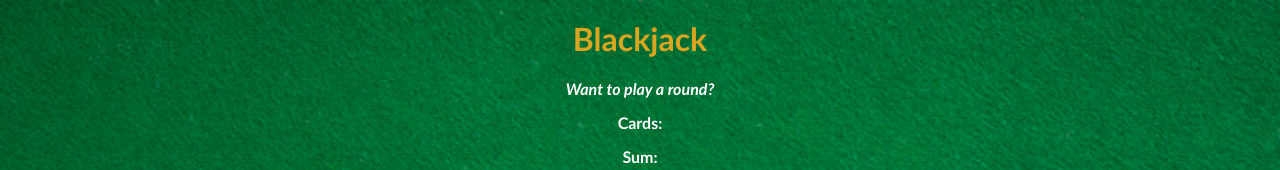
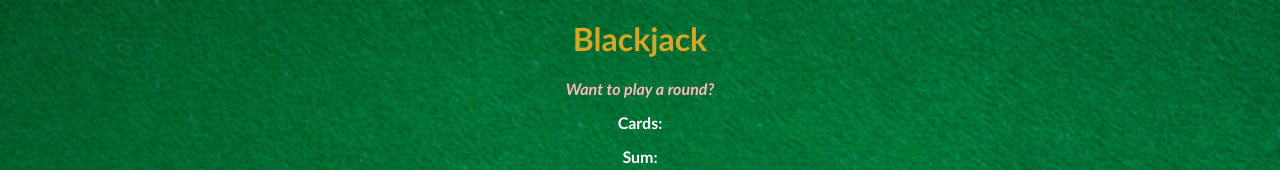
Before and after one commit to Viswanath1680/Blackjack-game, a plain HTML site: page index.html in a window 1280 px wide. Shown: the top 170 px of the page. Drawn offline with nearby package versions, Linux system fonts and the light colour scheme.

Commit message:
index.css

```diff
--- a/index.css
+++ b/index.css
@@ -13,6 +13,7 @@ h1 {
 
 #message-el {
     font-style: italic;
+    color : lightpink;
 }
 
 button {
```
